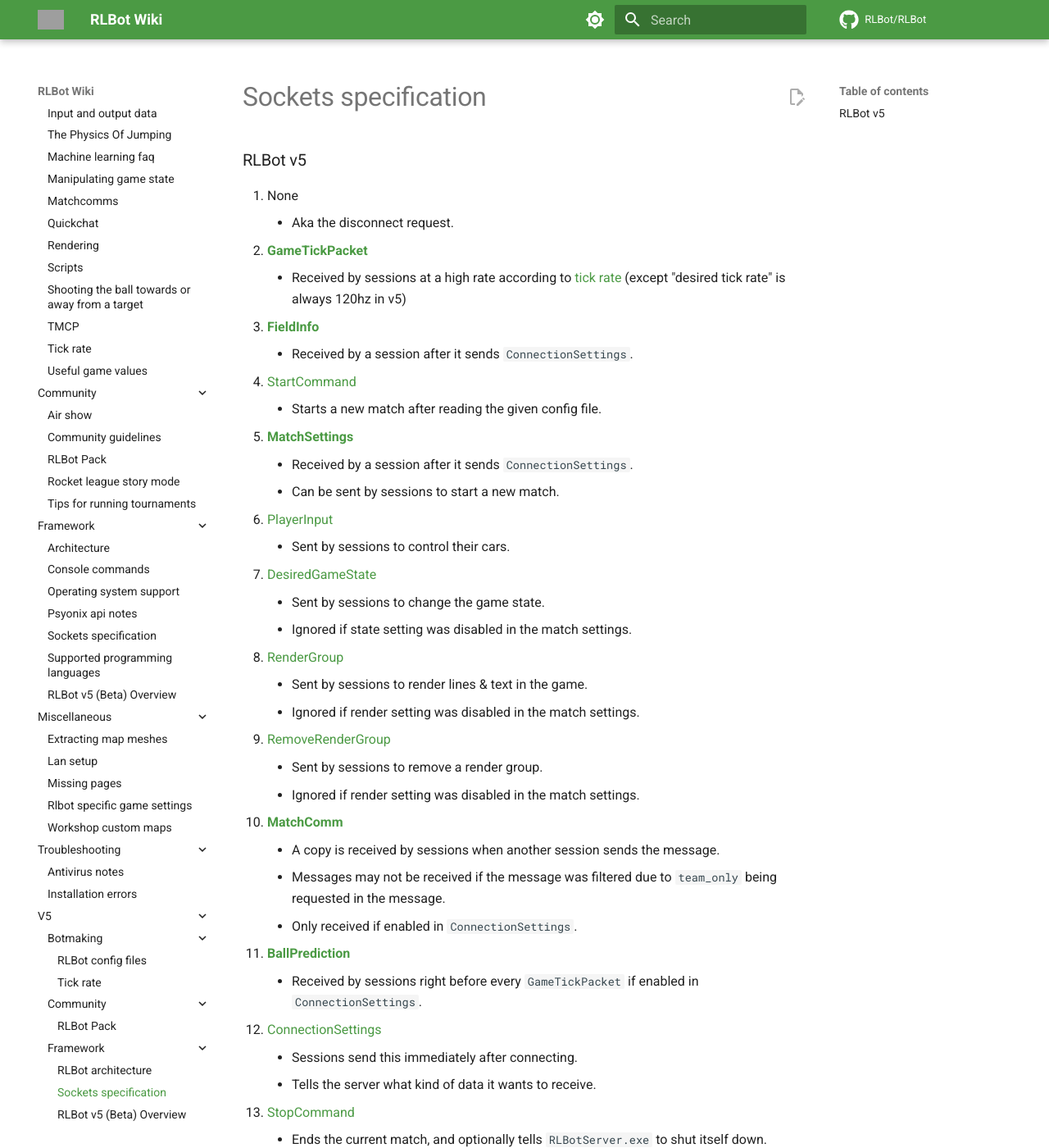
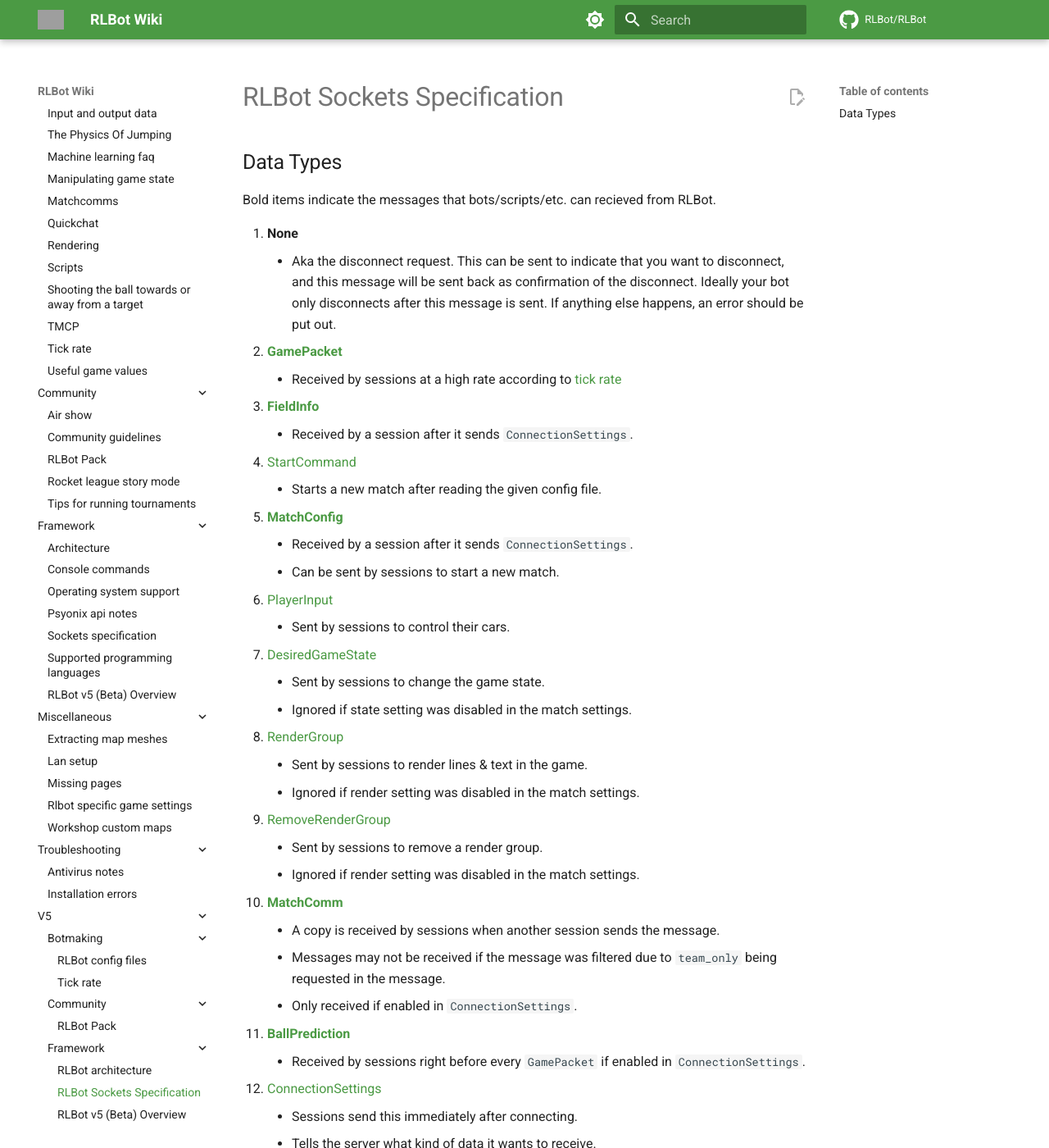
Before and after one commit to RLBot/wiki, an MkDocs documentation site: the page built from docs/v5/framework/sockets-specification.md, in a window 1280 px wide and 1400 px high. Shown: the whole window at 82% size. Built offline with MkDocs 1.6.1 and Material for MkDocs 9.7.7, drawn with Linux system fonts in a browser that asks for light colours; comment, search, counter and statistics services are not loaded; some of the changed text lies outside the part shown; grey boxes are pictures that could not be loaded.

Commit message:
Update data types info

```diff
--- a/docs/v5/framework/sockets-specification.md
+++ b/docs/v5/framework/sockets-specification.md
@@ -1,48 +1,55 @@
+# RLBot Sockets Specification
 
+## Data Types
 
-### RLBot v5
+Bold items indicate the messages that bots/scripts/etc. can recieved from RLBot.
 
-00. None
-    - Aka the disconnect request.
-01. **[GameTickPacket](https://github.com/RLBot/flatbuffers-schema/blob/main/rlbot.fbs#L220-L226)**
-    - Received by sessions at a high rate according to [tick rate](/botmaking/tick-rate.md)
-    (except "desired tick rate" is always 120hz in v5)
-02. **[FieldInfo](https://github.com/RLBot/flatbuffers-schema/blob/main/rlbot.fbs#L245-L249)**
+00. **None**
+    - Aka the disconnect request. This can be sent to indicate that you want to disconnect,
+    and this message will be sent back as confirmation of the disconnect.
+    Ideally your bot only disconnects after this message is sent.
+    If anything else happens, an error should be put out.
+01. **[GamePacket](https://github.com/RLBot/flatbuffers-schema/blob/main/gamedata.fbs#L291-L307)**
+    - Received by sessions at a high rate according to [tick rate](/v5/botmaking/tick-rate.md)
+02. **[FieldInfo](https://github.com/RLBot/flatbuffers-schema/blob/main/gamedata.fbs#L338-L348)**
     - Received by a session after it sends `ConnectionSettings`.
-03. [StartCommand](https://github.com/RLBot/flatbuffers-schema/blob/main/matchstart.fbs#L320-L322)
+03. [StartCommand](https://github.com/RLBot/flatbuffers-schema/blob/main/rlbot.fbs#L9-L12)
     - Starts a new match after reading the given config file.
-04. **[MatchSettings](https://github.com/RLBot/flatbuffers-schema/blob/main/matchstart.fbs#L297-L318)**
+04. **[MatchConfig](https://github.com/RLBot/flatbuffers-schema/blob/main/matchconfig.fbs#L372-L414)**
     - Received by a session after it sends `ConnectionSettings`.
     - Can be sent by sessions to start a new match.
-05. [PlayerInput](https://github.com/RLBot/flatbuffers-schema/blob/main/rlbot.fbs#L45-L48)
+05. [PlayerInput](https://github.com/RLBot/flatbuffers-schema/blob/main/gamedata.fbs#L30-L35)
     - Sent by sessions to control their cars.
-06. [DesiredGameState](https://github.com/RLBot/flatbuffers-schema/blob/main/gamestate.fbs#L60-L66)
+06. [DesiredGameState](https://github.com/RLBot/flatbuffers-schema/blob/main/gamestatemanip.fbs#L76-L89)
     - Sent by sessions to change the game state.
     - Ignored if state setting was disabled in the match settings.
-07. [RenderGroup](https://github.com/RLBot/flatbuffers-schema/blob/main/rendering.fbs#L89-L93)
+07. [RenderGroup](https://github.com/RLBot/flatbuffers-schema/blob/main/rendering.fbs#L162-L171)
     - Sent by sessions to render lines & text in the game.
     - Ignored if render setting was disabled in the match settings.
-08. [RemoveRenderGroup](https://github.com/RLBot/flatbuffers-schema/blob/main/rendering.fbs#L97-L99)
+08. [RemoveRenderGroup](https://github.com/RLBot/flatbuffers-schema/blob/main/rendering.fbs#L175-L179)
     - Sent by sessions to remove a render group.
     - Ignored if render setting was disabled in the match settings.
-09. **[MatchComm](https://github.com/RLBot/flatbuffers-schema/blob/main/comms.fbs#L3-L14)**
+09. **[MatchComm](https://github.com/RLBot/flatbuffers-schema/blob/main/comms.fbs#L3-L22)**
     - A copy is received by sessions when another session sends the message.
     - Messages may not be received if the message was filtered due to `team_only` being requested in the message.
     - Only received if enabled in `ConnectionSettings`.
-10. **[BallPrediction](https://github.com/RLBot/flatbuffers-schema/blob/main/rlbot.fbs#L261-L266)**
-    - Received by sessions right before every `GameTickPacket` if enabled in `ConnectionSettings`.
-11. [ConnectionSettings](https://github.com/RLBot/flatbuffers-schema/blob/main/rlbot.fbs#L8-L18)
+10. **[BallPrediction](https://github.com/RLBot/flatbuffers-schema/blob/main/gamedata.fbs#L361-L367)**
+    - Received by sessions right before every `GamePacket` if enabled in `ConnectionSettings`.
+11. [ConnectionSettings](https://github.com/RLBot/flatbuffers-schema/blob/main/rlbot.fbs#L20-L33)
     - Sessions send this immediately after connecting.
     - Tells the server what kind of data it wants to receive.
-12. [StopCommand](https://github.com/RLBot/flatbuffers-schema/blob/main/matchstart.fbs#L324-L327)
+12. [StopCommand](https://github.com/RLBot/flatbuffers-schema/blob/main/rlbot.fbs#L14-L18)
     - Ends the current match, and optionally tells `RLBotServer.exe` to shut itself down.
-13. [SetLoadout](https://github.com/RLBot/flatbuffers-schema/blob/main/matchstart.fbs#L52-L55)
+13. [SetLoadout](https://github.com/RLBot/flatbuffers-schema/blob/main/rlbot.fbs#L35-L44)
     - Sent by sessions to change the loadout of their cars.
     - Will always work if a loadout was not specified in match settings and when sent before `InitComplete`.
     - Ignored if state setting was disabled in the match settings, and a loadout was set in match settings.
-14. [InitComplete](https://github.com/RLBot/flatbuffers-schema/blob/main/rlbot.fbs#L20-L22)
+14. InitComplete
     - Indicates that the session has finished all initialization and is ready to start receiving
     game messages without delay.
     - The match will not start until all sessions have sent this message.
-    - `SpawnId` will be used to set the name of the session in RLBot's performance monitor and when
-    filtering messages. Hiveminds should simply send the first spawn id they received from the framework.
+    - There is no data associated with this message.
+15. **[ControllableTeamInfo](https://github.com/RLBot/flatbuffers-schema/blob/main/rlbot.fbs#L56-L64)**
+    - Contains information about the cars that the client can control.
+    - Received by a session after it sends `ConnectionSettings`.
+    - There may be more than one car in case the bot is a hivemind.
```
